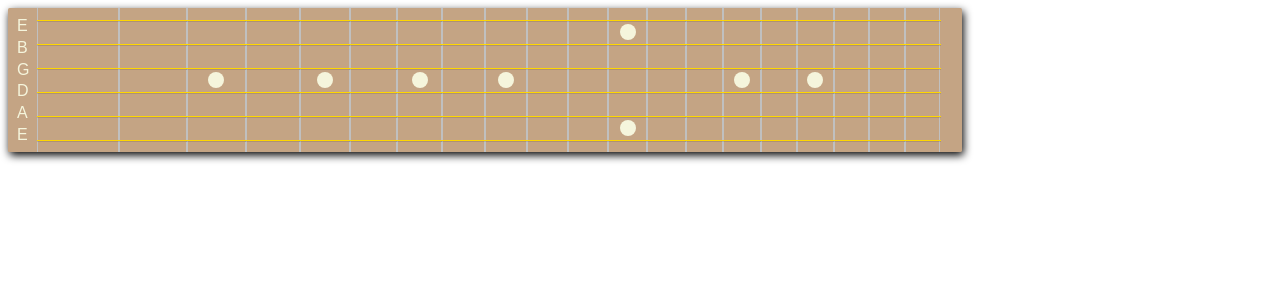
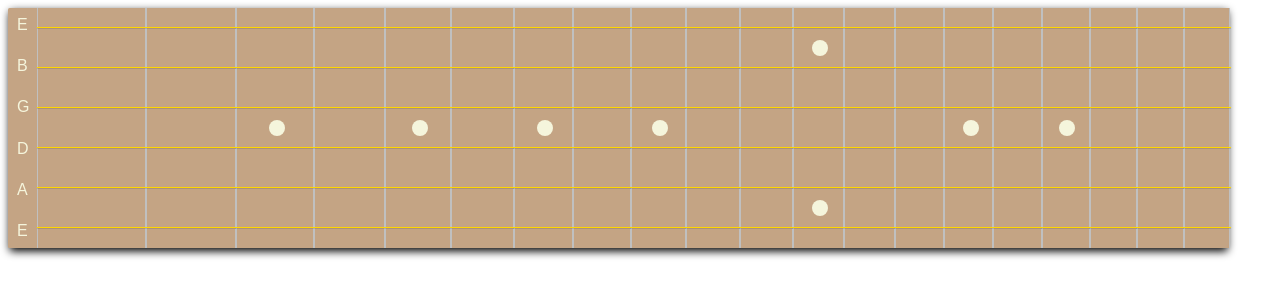
Before and after one commit to CameronSA/guitar-frets, an Angular app: page / in a window 1280 px wide. Shown: the top 300 px of the page. Built offline with nearby package versions, Linux system fonts and the light colour scheme.

Commit message:
tweaked fretboard sizings

```diff
--- a/src/app/app.module.ts
+++ b/src/app/app.module.ts
@@ -22,16 +22,3 @@ import { PseudoFretComponent } from './string-gap/pseudo-fret/pseudo-fret.compon
   bootstrap: [AppComponent],
 })
 export class AppModule {}
-
-export function getFretWidth(index: number): string {
-  // Function to gradually reduce fret width based on position along the fret board
-  return `${fretWidth(index)}rem`;
-}
-
-export function getHalfFretWidth(index: number, offset: number): string {
-  return `${(fretWidth(index)/2) + offset}rem`;
-}
-
-function fretWidth(index:number) :number {
-  return 5 / (index / (index / 2 + 4) + 1);
-}
--- a/src/app/fret/fret.component.css
+++ b/src/app/fret/fret.component.css
@@ -7,7 +7,7 @@
   border-right-width: 0.1rem;
   border-style: solid;
   border-color: var(--light-fret-colour);
-  height: 1.5rem;
+  height: 100%;
 }
 
 .fret-component {
--- a/src/app/fret/fret.component.ts
+++ b/src/app/fret/fret.component.ts
@@ -1,5 +1,5 @@
 import { Component, Input, OnInit, SimpleChanges } from '@angular/core';
-import { getFretWidth } from '../app.module';
+import { getFretWidth } from 'src/main';
 
 @Component({
   selector: 'app-fret',
--- a/src/app/six-string-fret-board/six-string-fret-board.component.css
+++ b/src/app/six-string-fret-board/six-string-fret-board.component.css
@@ -8,7 +8,8 @@ div {
   justify-content: left;
   background-color: var(--light-background-colour);
   box-shadow: 0.1rem 0.2rem 0.5rem black;
-  width: 59.5rem;
+  width: 95vw;
+  height: 30vh;
   border-width: 0;
   border-left-width: 0.1rem;
   border-right-width: 0.1rem;
@@ -19,11 +20,12 @@ div {
 
 .tunings {
   padding: 0.5rem;
+  display: flex;
+  flex-direction: column;
+  justify-content: space-between;
 }
 
 .tuning {
-  padding-top: 0.04rem;
-  height: 16.6667%;
   color: var(--light-tuning-colour);
 }
 
--- a/src/app/string-gap/pseudo-fret/pseudo-fret.component.ts
+++ b/src/app/string-gap/pseudo-fret/pseudo-fret.component.ts
@@ -1,5 +1,5 @@
 import { Component, Input, OnInit } from '@angular/core';
-import { getFretWidth, getHalfFretWidth } from 'src/app/app.module';
+import { getFretWidth, getHalfFretWidth } from 'src/main';
 
 @Component({
   selector: 'app-pseudo-fret',
--- a/src/app/string/string.component.css
+++ b/src/app/string/string.component.css
@@ -2,4 +2,5 @@
   display: flex;
   flex-direction: row;
   justify-content: center;
+  height: 16.6667%;
 }
--- a/src/main.ts
+++ b/src/main.ts
@@ -2,6 +2,19 @@ import { platformBrowserDynamic } from '@angular/platform-browser-dynamic';
 
 import { AppModule } from './app/app.module';
 
+platformBrowserDynamic()
+  .bootstrapModule(AppModule)
+  .catch((err) => console.error(err));
 
-platformBrowserDynamic().bootstrapModule(AppModule)
-  .catch(err => console.error(err));
+export function getFretWidth(index: number): string {
+  // Function to gradually reduce fret width based on position along the fret board
+  return `${fretWidth(index)}vw`;
+}
+
+export function getHalfFretWidth(index: number, offset: number): string {
+  return `${fretWidth(index) / 2 + offset}vw`;
+}
+
+function fretWidth(index: number): number {
+  return 8.35 / (index / (index / 2 + 4) + 1);
+}
```
